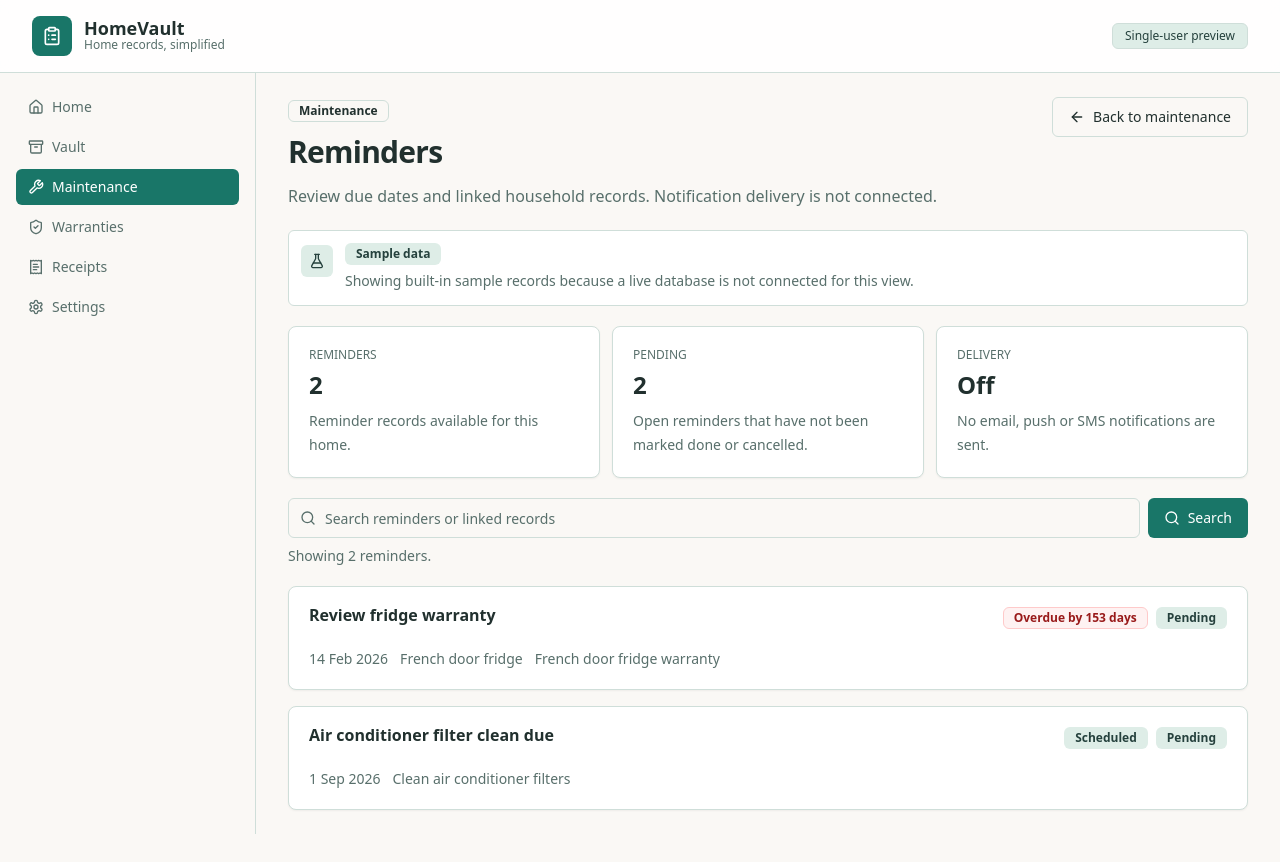
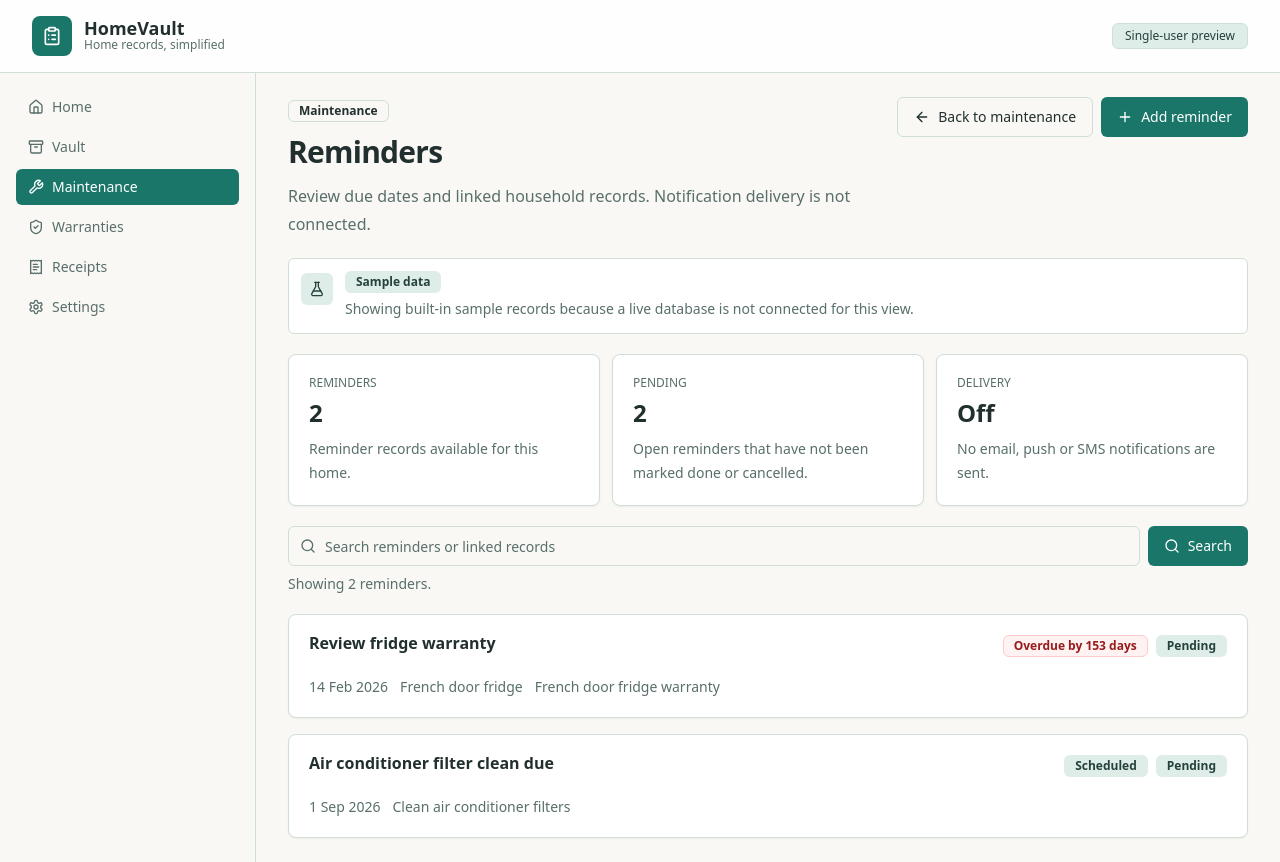
Before and after one commit to LatinMaestro/HomeVault, a Next.js app: page /maintenance/reminders in a window 1280 px wide. Before the commit the page ends 834 px from the top, so only its background shows below. Built offline with nearby package versions, Linux system fonts and the light colour scheme; no server answers; the database is empty.

Commit message:
feat: add reminder create navigation

```diff
--- a/src/app/maintenance/reminders/page.tsx
+++ b/src/app/maintenance/reminders/page.tsx
@@ -1,5 +1,6 @@
 import type { Metadata } from "next";
 import Link from "next/link";
+import { Plus } from "lucide-react";
 
 import { AppShell } from "@/components/app-shell";
 import { BackLinkButton } from "@/components/back-link-button";
@@ -10,6 +11,7 @@ import { ListSearch } from "@/components/list-search";
 import { PageHeader } from "@/components/page-header";
 import { ReviewSummary } from "@/components/review-summary";
 import { Badge } from "@/components/ui/badge";
+import { Button } from "@/components/ui/button";
 import { Card, CardContent, CardHeader, CardTitle } from "@/components/ui/card";
 import { getDateStatus } from "@/lib/date-status";
 import { getDisplayLabel } from "@/lib/display-labels";
@@ -51,7 +53,17 @@ export default async function RemindersPage({
           eyebrow="Maintenance"
           title="Reminders"
           description="Review due dates and linked household records. Notification delivery is not connected."
-          action={<BackLinkButton href="/maintenance">Back to maintenance</BackLinkButton>}
+          action={
+            <div className="flex flex-col gap-2 sm:flex-row">
+              <BackLinkButton href="/maintenance">Back to maintenance</BackLinkButton>
+              <Button asChild>
+                <Link href="/maintenance/reminders/new">
+                  <Plus className="h-4 w-4" aria-hidden="true" />
+                  Add reminder
+                </Link>
+              </Button>
+            </div>
+          }
         />
         <DataSourceNote source={reminders.source} />
         <ReviewSummary
@@ -112,10 +124,16 @@ export default async function RemindersPage({
             description={
               query
                 ? "Try a reminder title, status or linked record."
-                : "Reminder creation and notification delivery are not enabled in this phase."
+                : "Add reminder metadata for a household due date. Delivery remains switched off."
             }
             action={
-              query ? <BackLinkButton href="/maintenance/reminders">Clear search</BackLinkButton> : undefined
+              query ? (
+                <BackLinkButton href="/maintenance/reminders">Clear search</BackLinkButton>
+              ) : (
+                <Button asChild>
+                  <Link href="/maintenance/reminders/new">Add reminder</Link>
+                </Button>
+              )
             }
           />
         )}
```
